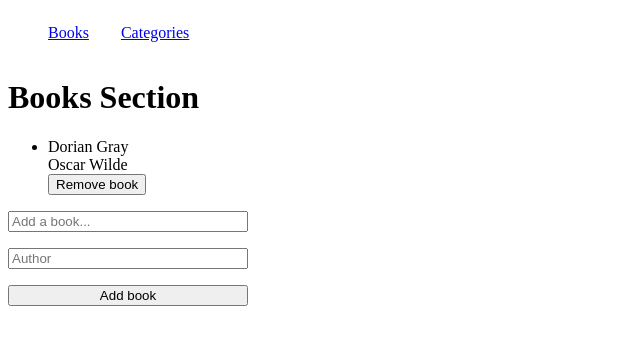
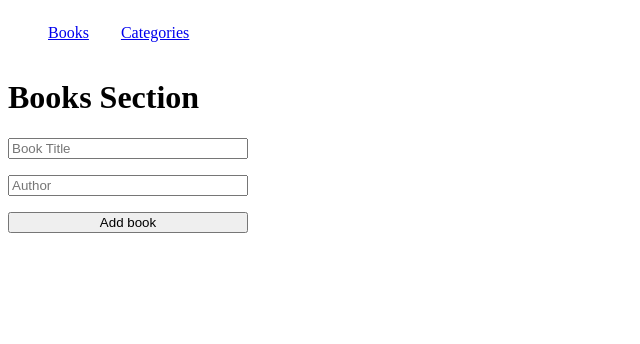
Before and after one commit to ivaan1992/Bookstore-React-App, a React (Create React App) app: page / in a window 1280 px wide. Shown: the top 344 px of the page, without its empty margins (0-640 px from the left). Built offline with nearby package versions, Linux system fonts and the light colour scheme.

Commit message:
Now you can add books

```diff
--- a/src/components/Books.js
+++ b/src/components/Books.js
@@ -1,30 +1,21 @@
 import React from 'react';
+import { useSelector } from 'react-redux';
 import Form from './Form';
+import Card from './Card';
 
-const bookInfo = {
-  title: 'Dorian Gray',
-  author: 'Oscar Wilde',
-  id: 1,
+const Books = () => {
+  const BookList = useSelector((state) => state.bookReducer);
+  return (
+    <>
+      <h1>Books Section</h1>
+      <ul>
+        {BookList.map((book) => (
+          <Card key={book.title} book={book} />
+        ))}
+      </ul>
+      <Form />
+    </>
+  );
 };
 
-const List = () => (
-  <li>
-    {bookInfo.title}
-    <br />
-    {bookInfo.author}
-    <br />
-    <button type="button">Remove book</button>
-  </li>
-);
-
-const Books = () => (
-  <div>
-    <h1>Books Section</h1>
-    <ul>
-      <List />
-    </ul>
-    <Form />
-  </div>
-);
-
 export default Books;
--- /dev/null
+++ b/src/components/Card.js
@@ -0,0 +1,30 @@
+import React from 'react';
+import PropTypes from 'prop-types';
+// import { useDispatch } from "react-redux";
+
+const Card = (props) => {
+  const { book } = props;
+
+  return (
+    <li key={book.id}>
+      <p>{book.name}</p>
+      <p>{book.author}</p>
+      <button type="button">
+        Remove Book
+      </button>
+    </li>
+  );
+};
+
+Card.defaultProps = { book: { name: '', author: '' } };
+
+Card.propTypes = {
+  book: PropTypes.objectOf(
+    PropTypes.shape({
+      name: PropTypes.string.isRequired,
+      author: PropTypes.string.isRequired,
+    }),
+  ),
+};
+
+export default Card;
--- a/src/components/Form.js
+++ b/src/components/Form.js
@@ -1,12 +1,49 @@
-import React from 'react';
+import React, { useState } from 'react';
+import { useDispatch } from 'react-redux';
+import { addBook } from '../redux/books/books';
 import '../App.css';
 
-const Form = () => (
-  <form className="addBookForm">
-    <input type="text" id="book" placeholder="Add a book..." />
-    <input type="text" id="author" placeholder="Author" />
-    <button type="button">Add book</button>
-  </form>
-);
+const Form = () => {
+  const [title, setTitle] = useState('');
+  const dispatch = useDispatch();
+  const handleChange = (event) => {
+    setTitle(event.target.value);
+  };
+  const [author, setAuthor] = useState('');
+  const handleAuthor = (event) => {
+    setAuthor(event.target.value);
+  };
+  const handleAddBook = () => {
+    const newBook = {
+      name: title,
+      author,
+      id: Math.ceil(Math.random() * 1000),
+    };
+    dispatch(addBook(newBook));
+  };
+  return (
+    <>
+      <form className="addBookForm">
+        <input
+          type="text"
+          id="book"
+          placeholder="Book Title"
+          value={title}
+          onChange={handleChange}
+        />
+        <input
+          type="text"
+          id="author"
+          placeholder="Author"
+          value={author}
+          onChange={handleAuthor}
+        />
+        <button type="button" onClick={handleAddBook}>
+          Add book
+        </button>
+      </form>
+    </>
+  );
+};
 
 export default Form;
```
